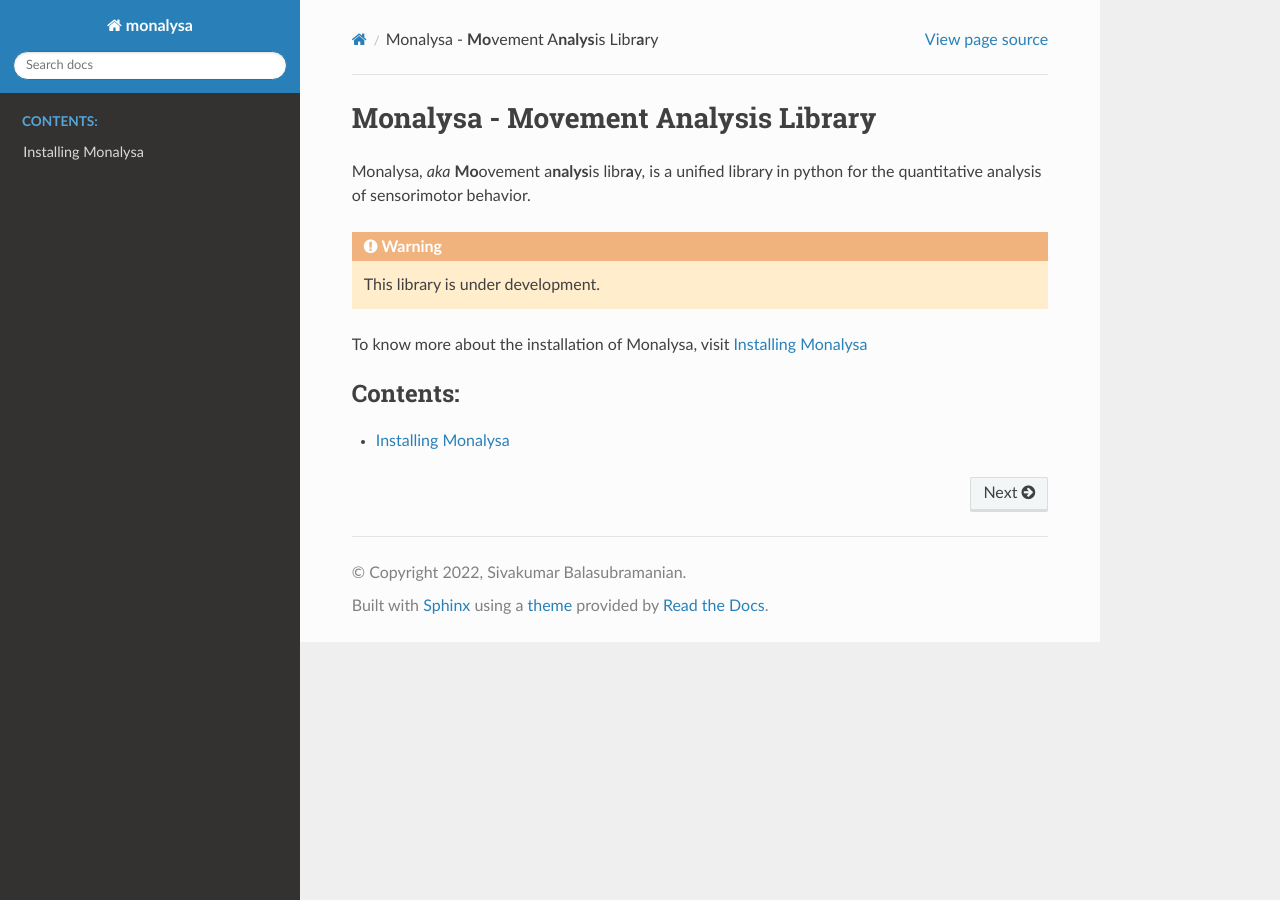
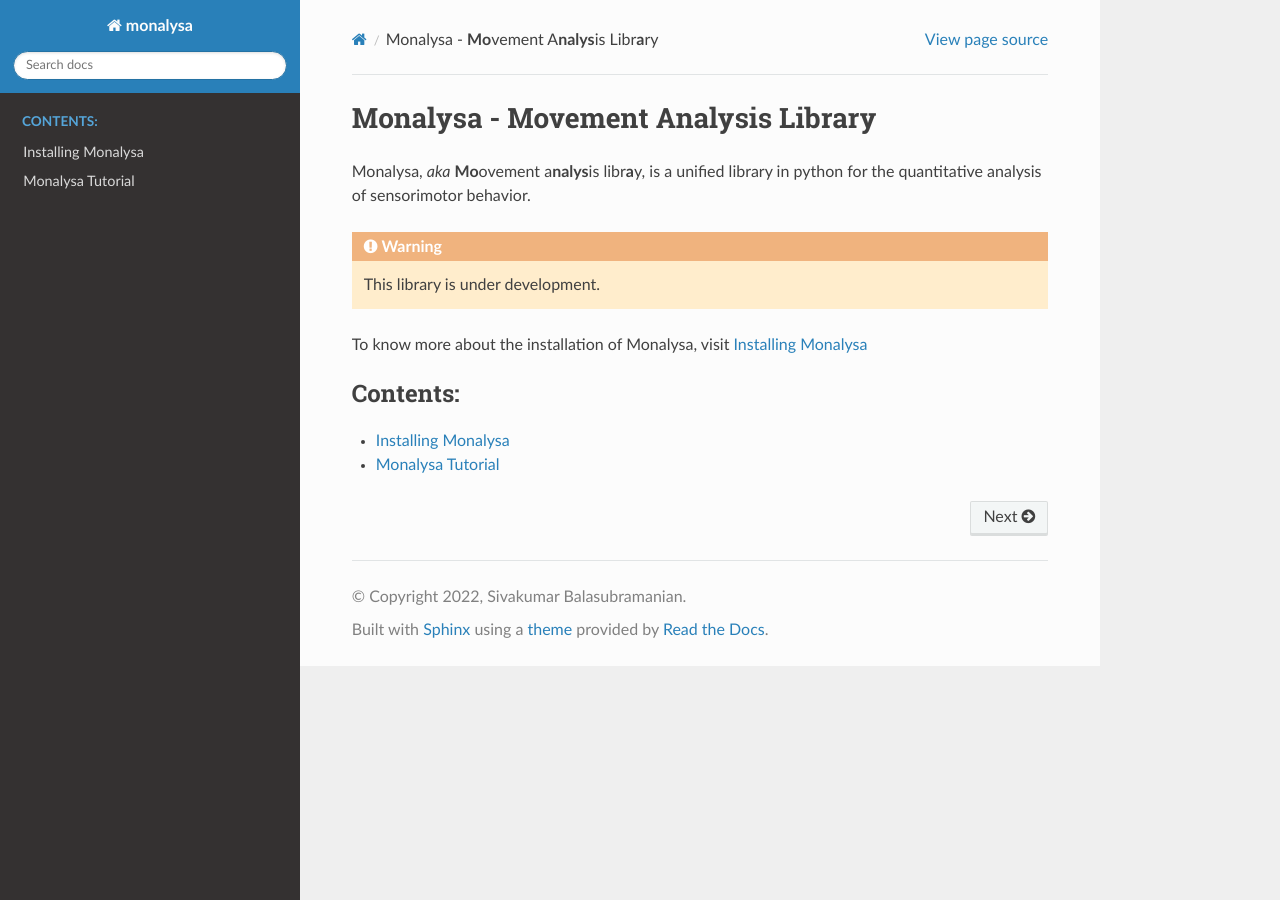
Before and after one commit to siva82kb/monalysa, a Sphinx documentation site: the page built from docs/source/index.md, in a window 1280 px wide. Built offline with Sphinx 7.4.7 and the Read the Docs theme 2.0.0, drawn with Linux system fonts in a browser that asks for light colours.

Commit message:
Added notebook support and a dummy tutorial.

````diff
--- a/docs/source/conf.py
+++ b/docs/source/conf.py
@@ -34,6 +34,7 @@
     "myst_parser",
     "sphinx.ext.duration",
     "sphinx.ext.autosectionlabel",
+    "nbsphinx"
 ]
 
 # Add any paths that contain templates here, relative to this directory.
--- a/docs/source/index.md
+++ b/docs/source/index.md
@@ -18,4 +18,5 @@
 :maxdepth: 2
 
 install
+notebooks/tutorial
 ```
````
Also changed, not shown: README.md (line endings or trailing spaces), docs/source/notebooks/tutorial.ipynb (added), 1 other file.
